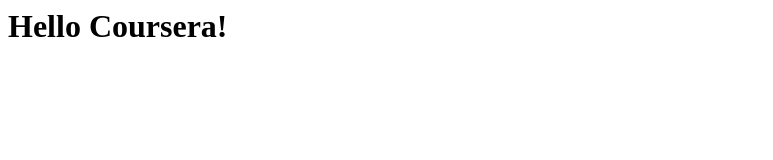
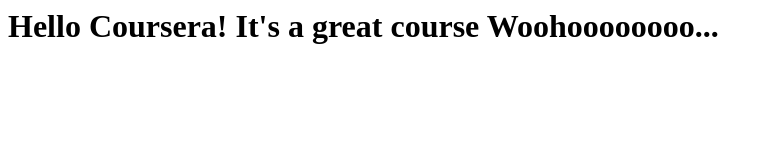
Before and after one commit to mahnoormmalik/coursera-test, a plain HTML site: page site/index.html in a window 1280 px wide. Shown: the whole page, without its empty margins (0-773 px from the left). Drawn offline with Linux system fonts and the light colour scheme.

Commit message:
Small addition

```diff
--- a/site/index.html
+++ b/site/index.html
@@ -3,6 +3,6 @@
 	<title>Hello Coursera!</title>
 </head>
 <body>
-<h1>Hello Coursera!</h1>
+<h1>Hello Coursera! It's a great course Woohoooooooo...</h1>
 </body>
 </html>
```
